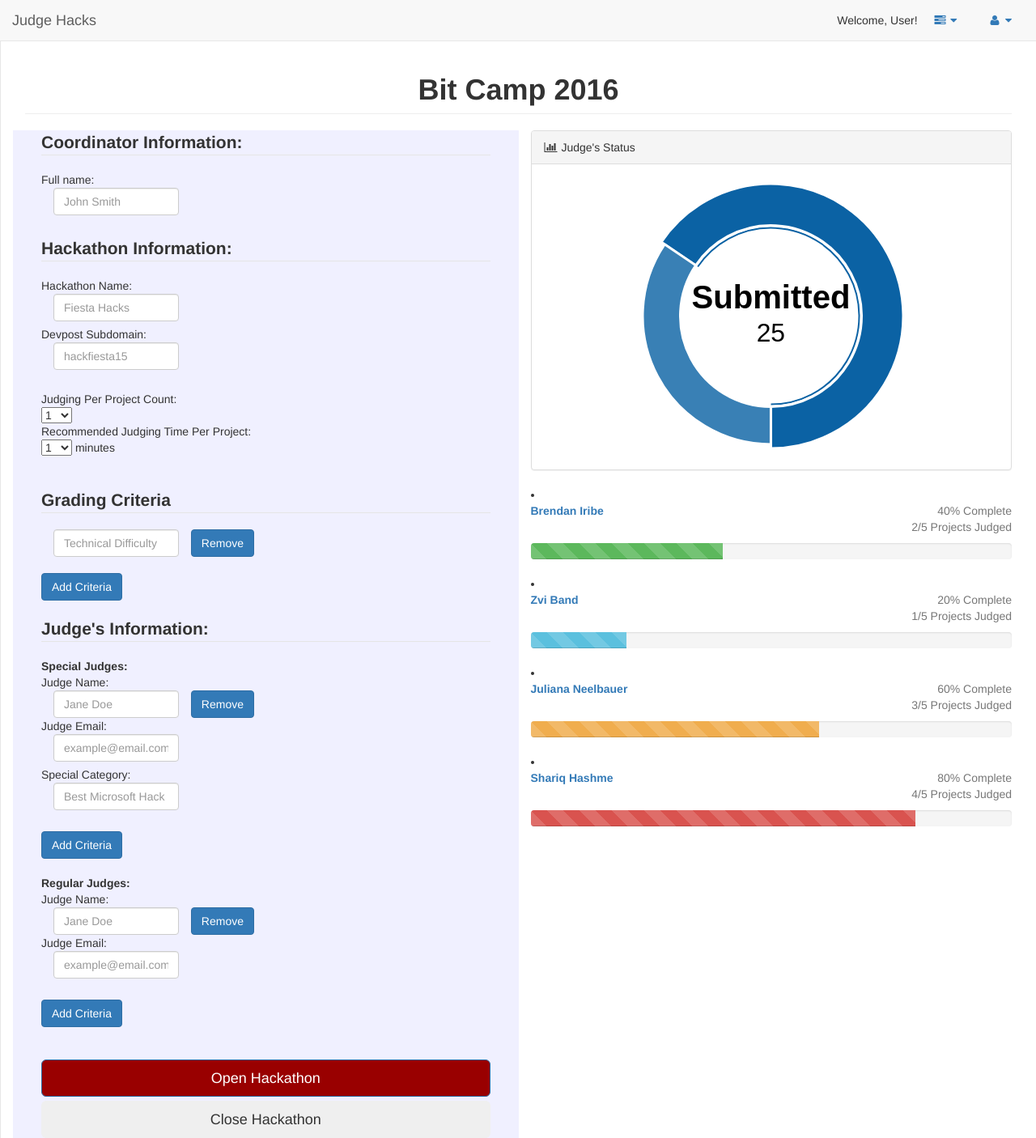
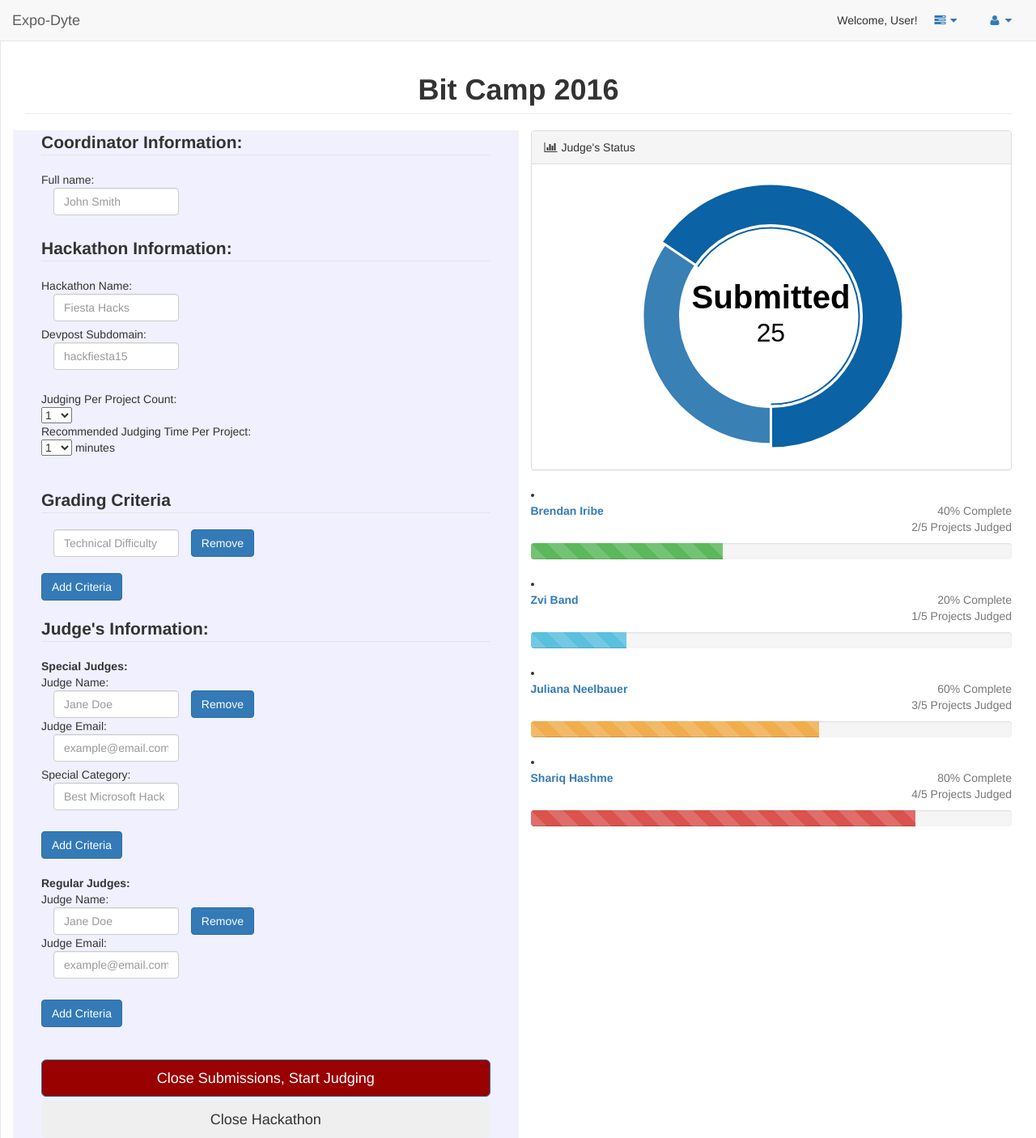
Before and after one commit to rubiquinones/Expo-Dyte, a website: page startbootstrap-sb-admin-2-1.0.8 - Copy/pages/index.html in a window 1280 px wide. Shown: the whole page at 81% size. Drawn offline with Linux system fonts and the light colour scheme.

Commit message:
Updated Name and Changed Last Button

```diff
--- a/startbootstrap-sb-admin-2-1.0.8 - Copy/pages/index.html
+++ b/startbootstrap-sb-admin-2-1.0.8 - Copy/pages/index.html
@@ -49,7 +49,7 @@
                     <span class="icon-bar"></span>
                     <span class="icon-bar"></span>
                 </button>
-                <a class="navbar-brand" href="index.html">Judge Hacks</a>
+                <a class="navbar-brand" href="index.html">Expo-Dyte</a>
             </div>
             <!-- /.navbar-header -->
 
@@ -314,7 +314,7 @@
 
                         </form>
                             <br>
-                            <button type="button" id="openhackathon" class="btn btn-primary btn-lg btn-block">Open Hackathon</button>
+                            <button type="button" id="closeSubmission" class="btn btn-primary btn-lg btn-block">Close Submissions, Start Judging</button>
                             <button type="button" class="btn btn-secondary btn-lg btn-block">Close Hackathon</button>
                     </div>
                 </form>
```
Also changed, not shown: startbootstrap-sb-admin-2-1.0.8 - Copy/dist/css/sb-admin-2.css.
